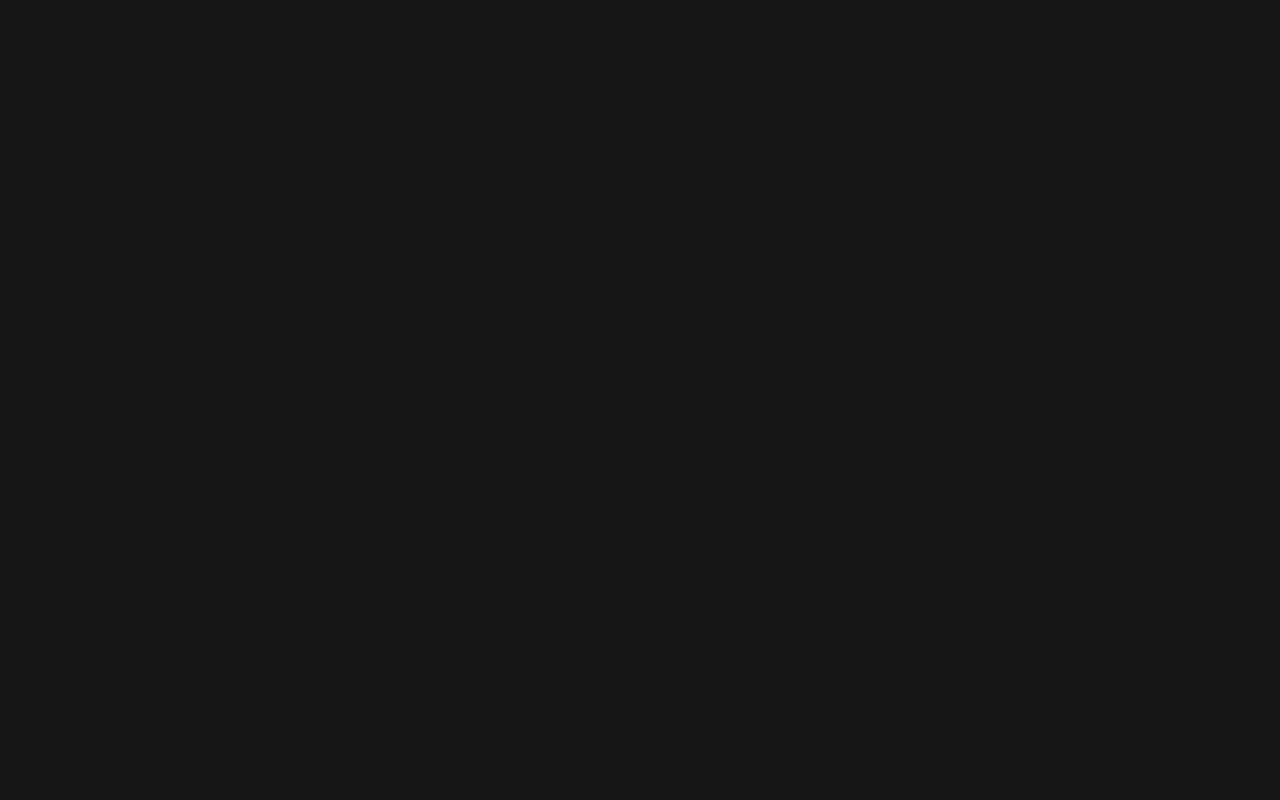
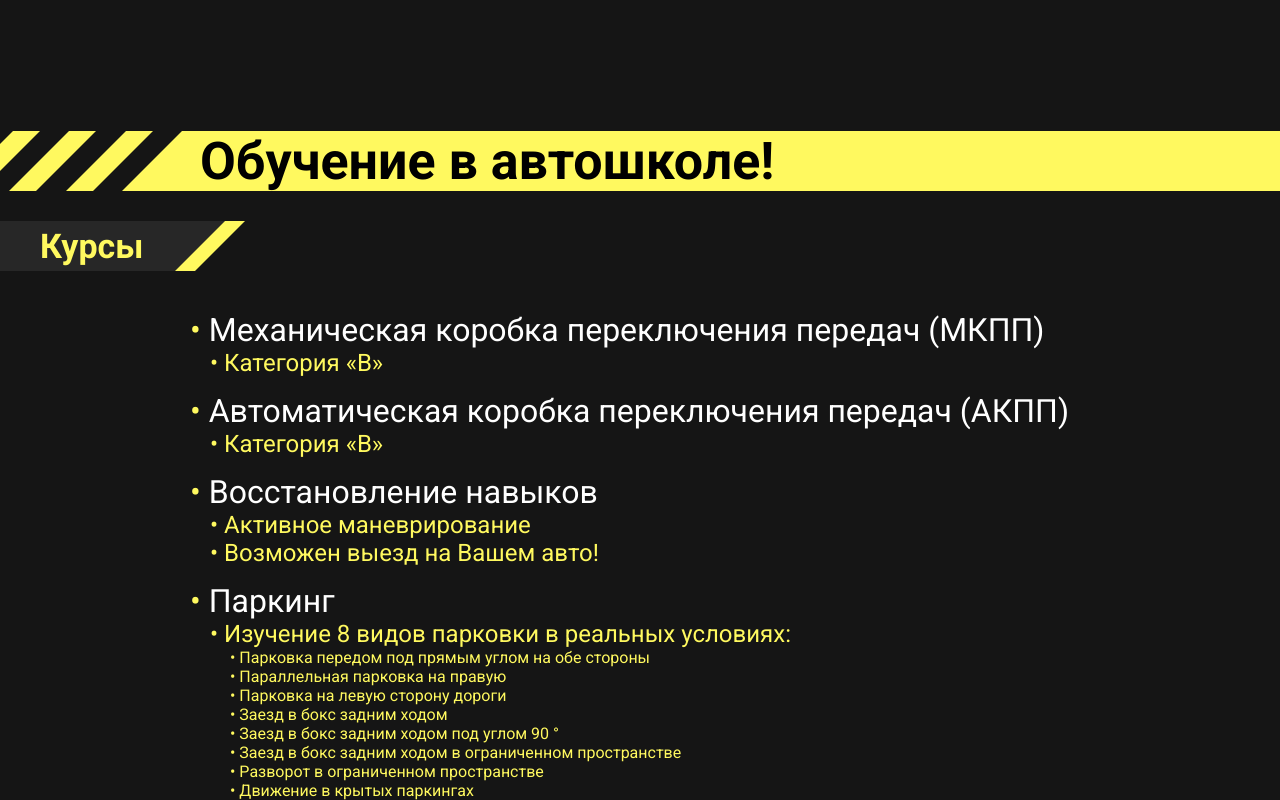
Before and after one commit to vzichv/reason, a React (Create React App) app: page / in a window 1280 px wide. Shown: the part 630-1430 px from the top of the page. Before the commit the page ends 800 px from the top, so only its background shows below. Built offline with nearby package versions, Linux system fonts and the light colour scheme.

Commit message:
Create "courses-section" component

```diff
--- a/src/components/courses-section/courses-section.module.sass
+++ b/src/components/courses-section/courses-section.module.sass
@@ -0,0 +1,37 @@
+@import './../../colors'
+
+.body
+  margin-top: 200px
+
+.coursesBlock
+  margin: 40px auto 0px auto
+  width: 900px
+
+.coursesList
+  list-style-type: none
+
+.course
+  margin-top: 15px
+
+.courseName
+  font-size: 2em
+  color: $basic-information
+
+  span
+    font-size: 1em
+    color: $second-basic
+
+  abbr
+    font-size: 1em
+
+.factAboutCourse
+  li
+    margin-left: 40px
+    span
+      font-size: 1em
+      color: $second-basic
+
+.fact
+  margin-left: 20px
+  font-size: 1.5em
+  color: $second-basic
--- a/src/components/courses-section/courses-section.tsx
+++ b/src/components/courses-section/courses-section.tsx
@@ -1,8 +1,58 @@
 import styles from './courses-section.module.sass';
+import SectionHeader from './../section-header/section-header';
+import SubsectionHeader from './../subsection-header/subsection-header';
 
 function CoursesSection(): JSX.Element {
   return(
-    <section>
+    <section className={styles.body}>
+      <SectionHeader backgroundColor={2} text='Обучение в автошколе!' />
+      <SubsectionHeader backgroundColor={2} text='Курсы'/>
+      <div className={styles.coursesBlock}>
+        <ul className={styles.coursesList}>
+
+          <li className={styles.course}>
+            <span className={styles.courseName}>
+              <span>•</span> Механическая коробка переключения передач
+              <abbr title="Механическая Коробка Переключения Передач"> (МКПП)</abbr>
+            </span>
+
+            <li className={styles.factAboutCourse}><span className={styles.fact}>• Категория «B»</span></li>
+          </li>
+
+          <li className={styles.course}>
+            <span className={styles.courseName}>
+              <span>•</span> Автоматическая коробка переключения передач
+              <abbr title="Автоматическая Коробка Переключения Передач"> (АКПП)</abbr>
+            </span>
+
+            <li className={styles.factAboutCourse}><span className={styles.fact}>• Категория «B»</span></li>
+          </li>
+
+          <li className={styles.course}>
+            <span className={styles.courseName}><span>•</span> Восстановление навыков</span>
+
+            <li className={styles.factAboutCourse}><span className={styles.fact}>• Активное маневрирование</span></li>
+            <li className={styles.factAboutCourse}><span className={styles.fact}>• Возможен выезд на Вашем авто!</span></li>
+          </li>
+
+          <li className={styles.course}>
+            <span className={styles.courseName}><span>•</span> Паркинг</span>
+            <li className={styles.factAboutCourse}>
+              <span className={styles.fact}>• Изучение 8 видов парковки в реальных условиях:</span>
+
+              <li><span>• Парковка передом под прямым углом на обе стороны</span></li>
+              <li><span>• Параллельная парковка на правую</span></li>
+              <li><span>• Парковка на левую сторону дороги</span></li>
+              <li><span>• Заезд в бокс задним ходом</span></li>
+              <li><span>• Заезд в бокс задним ходом под углом 90 ° </span></li>
+              <li><span>• Заезд в бокс задним ходом в ограниченном пространстве</span></li>
+              <li><span>• Разворот в ограниченном пространстве</span></li>
+              <li><span>• Движение в крытых паркингах</span></li>
+            </li>
+          </li>
+
+        </ul>
+      </div>
     </section>
   );
 }
--- a/src/pages/landing/landing.tsx
+++ b/src/pages/landing/landing.tsx
@@ -1,11 +1,13 @@
 import Header from './../../components/header/header';
-import ApplicationSection from '../../components/application-section/application-section';
+import ApplicationSection from './../../components/application-section/application-section';
+import CoursesSection from './../../components/courses-section/courses-section';
 
 function Landing(): JSX.Element {
   return(
     <>
       <Header />
       <ApplicationSection />
+      <CoursesSection />
     </>
   );
 }
```
